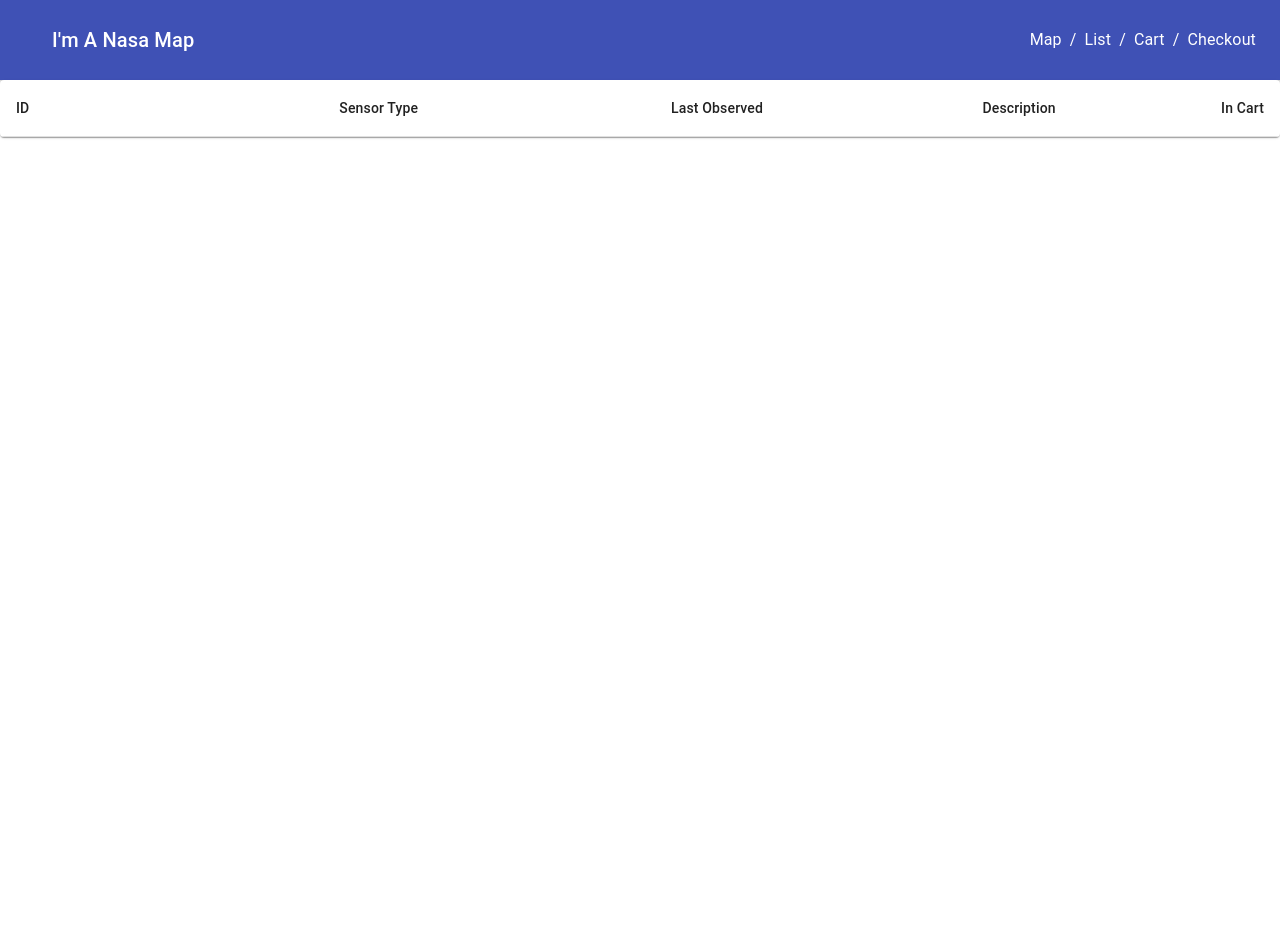
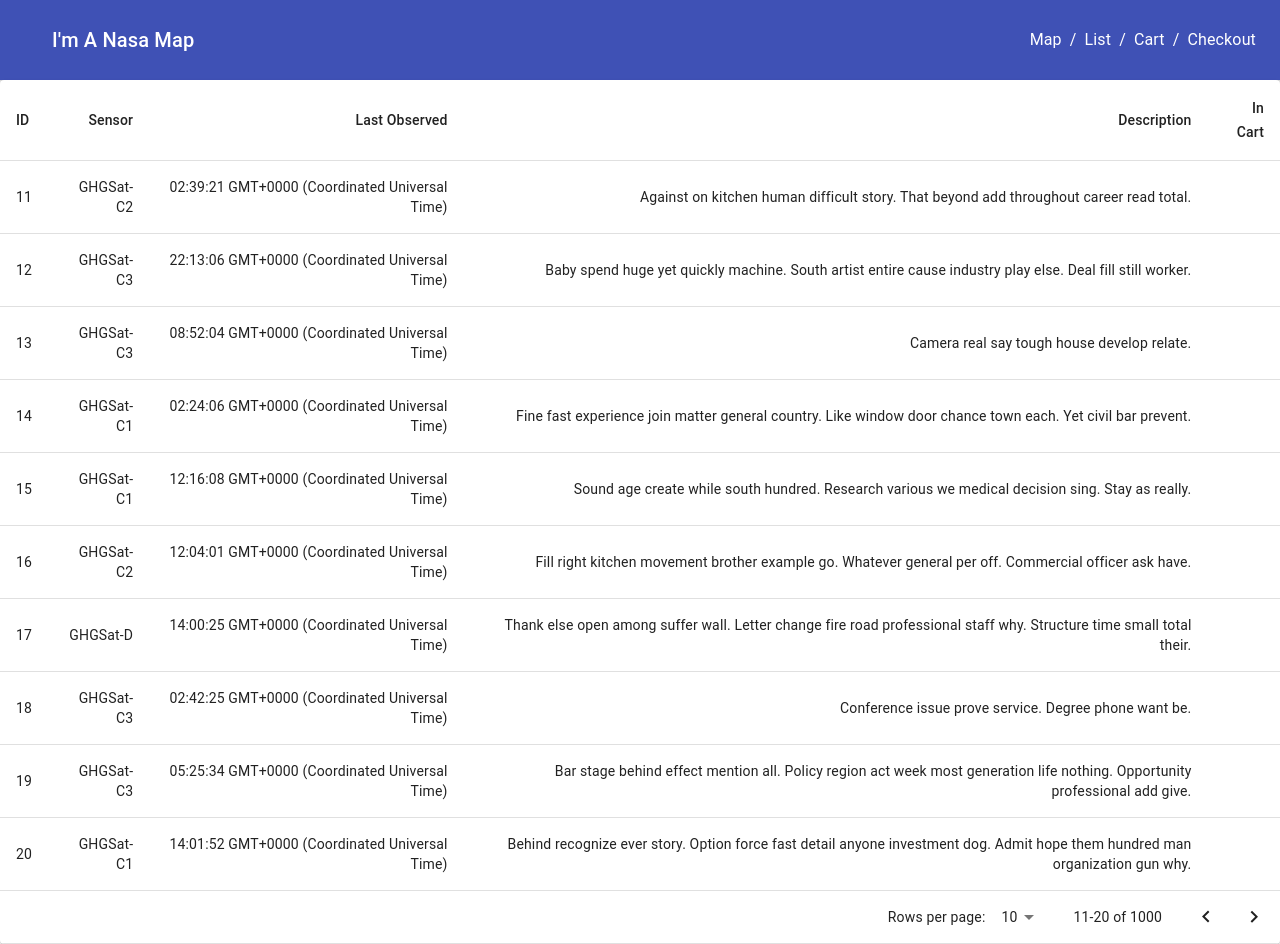
Before and after one commit to GHGSat/tech-challenge, a React (Create React App) app in the folder frontend/app/: page /list in a window 1280 px wide. Before the commit the page ends 800 px from the top, so only its background shows below. Built offline with nearby package versions, Linux system fonts and the light colour scheme.

Commit message:
Sets pagination on list view

```diff
--- a/frontend/app/src/App.js
+++ b/frontend/app/src/App.js
@@ -1,20 +1,26 @@
-import React from 'react';
-import logo from './logo.svg';
+import React, { useEffect } from 'react';
+// import logo from './logo.svg';
 import './App.css';
 import {
   BrowserRouter as Router,
   Switch,
   Route,
-  Link
 } from "react-router-dom";
 
 import { WebMapView } from './components/Map/Map'
 import { Header } from './components/Header'
 import { ListView } from './components/ListView'
 
-
+import { useMachine } from '@xstate/react';
+import { geoJson } from './state/geoJson';
 
 function App() {
+  const [current, send] = useMachine(geoJson);
+
+  useEffect(() => {
+    send('FETCH')
+  }, [current.matches('idle')])
+
   return (
     <Router>
     <div className="App">
@@ -22,7 +28,11 @@ function App() {
       <main>
         <Switch>
           <Route path="/list">
-              <ListView />
+          {
+            current.matches('resolved') ?
+              <ListView context={current.context} action={send} />
+              : "Loading"
+          }
           </Route>
           <Route path="/cart">
             {/* { cart } */}
@@ -31,7 +41,12 @@ function App() {
             {/* { checkout } */}
           </Route>
           <Route path="/">
-            <WebMapView />
+            {
+              current.matches('resolved')
+                ?  <WebMapView geoJson={current} action={send} />
+                : "...loading geoJson"
+              }
+
             {/* TODO: ADD LOADING STATE */}
           </Route>
         </Switch>
--- a/frontend/app/src/components/ListView/index.js
+++ b/frontend/app/src/components/ListView/index.js
@@ -7,6 +7,8 @@ import TableContainer from '@material-ui/core/TableContainer';
 import TableHead from '@material-ui/core/TableHead';
 import TableRow from '@material-ui/core/TableRow';
 import Paper from '@material-ui/core/Paper';
+import { TablePagination, TableFooter } from '@material-ui/core';
+import { useLocation, useHistory } from "react-router-dom";
 
 const useStyles = makeStyles({
     table: {
@@ -14,38 +16,82 @@ const useStyles = makeStyles({
     },
 });
 
-function createData(name, calories, fat, carbs, protein) {
-return { name, calories, fat, carbs, protein };
+function useQuery(param = "", def) {
+  let history = useHistory();
+  const data = new URLSearchParams(useLocation().search)
+  // set
+  const setQuery = (value) => {
+    data.set(param, value)
+    history.push({
+      search: data.toString()
+    })
+  }
+
+  let value = data.get(param)
+  if (value === null) {
+    value = def
+  }
+  return [value, setQuery]
 }
 
-export const ListView = ({ rows = [] }) => {
+const filterByPage = (data, page, rowsPerPage, setRows) => {
+  const start = page * rowsPerPage;
+  const end = page * rowsPerPage + rowsPerPage
+  setRows(data.slice(start, end))
+}
+
+// TODO: implement router pagination by query params
+
+export const ListView = ({ context: { geoJson }, call}) => {
+    const [page, setPage] = useQuery('page', 1)
+    const [limit, setLimit] = useQuery('limit', 10)
+    const [rows, setRows] = React.useState([])
     const classes = useStyles();
+
+    React.useEffect(() => {
+      filterByPage(geoJson.features, page, limit, setRows)
+      // setPage(query.e)
+    }, [ page, limit ])
+
     return <TableContainer component={Paper}>
-      <Table className={classes.table} aria-label="simple table">
+      <Table className={classes.table} aria-label="observation table">
         <TableHead>
           <TableRow>
-            <TableCell>ID</TableCell>
-            <TableCell align="right">Sensor Type</TableCell>
-            <TableCell align="right">Last Observed</TableCell>
-            <TableCell align="right">Description</TableCell>
-            <TableCell align="right">In Cart</TableCell>
+            <TableCell>{'ID'}</TableCell>
+            <TableCell align="right">{'Sensor'}</TableCell>
+            <TableCell align="right">{'Last Observed'}</TableCell>
+            <TableCell align="right">{'Description'}</TableCell>
+            <TableCell align="right">{'In Cart'}</TableCell>
           </TableRow>
         </TableHead>
         <TableBody>
-          {rows.map((row) => (
-            <TableRow key={row.name}>
+           {/* TODO ADD LINK FOR URL PARAMATER FOR ID TO QUERY SPECIFIC ON CLICK */}
+          { rows.length && rows.map(({ properties }, i) => {
+            const date = new Date(properties.observed_on).toTimeString()
+            return (
+            <TableRow key={i}>
               <TableCell component="th" scope="row">
-                {row.name}
+                {i + 1 + (page * limit)}
               </TableCell>
-              <TableCell align="right">{row.id}</TableCell>
-              <TableCell align="right">{row.fat}</TableCell>
-              <TableCell align="right">{row.carbs}</TableCell>
+              <TableCell align="right">{properties.sensor}</TableCell>
+              <TableCell align="right">{date}</TableCell>
+              <TableCell align="right">{properties.description}</TableCell>
               <TableCell align="right">
-                <button> add to cart </button>
+                {/* <button> add to cart </button> */}
               </TableCell>
             </TableRow>
-          ))}
+          )})}
         </TableBody>
+        <TableFooter>
+            <TableRow>
+              <TablePagination
+                onChangePage={(evt, p) => setPage(p) }
+                onChangeRowsPerPage={(evt) => setLimit(evt.target.value)}
+                rowsPerPage={limit}
+                count={geoJson.features.length}
+                page={Number(page)}/>
+            </TableRow>
+        </TableFooter>
       </Table>
     </TableContainer>
 }
--- a/frontend/app/src/components/Map/Map.js
+++ b/frontend/app/src/components/Map/Map.js
@@ -1,36 +1,13 @@
 import React, { useEffect, useRef } from 'react'
 import { loadModules } from 'esri-loader';
-import { resolve } from 'path'
+//import { resolve } from 'path'
 
-import { createMachine, interpret } from 'xstate';
-import { Machine } from 'xstate';
-
-
-const mapMachine = Machine({})
-
-Machine({
-    id: 'gismap',
-    initial: 'inactive',
-    states: {
-      inactive: {
-        on: { TOGGLE: 'active' }
-      },
-      active: {
-        on: { TOGGLE: 'inactive' }
-      }
-    }
-  });
-
-
-export const WebMapView = () => {
+export const WebMapView = (props) => {
   const mapRef = useRef();
-
   useEffect(
     () => {
-
-
       // lazy load the required ArcGIS API for JavaScript modules and CSS
-      loadModules(['esri/Map', 'esri/views/MapView', "esri/layers/GeoJSONLayer", "esri/support/popupUtils"], { css: true })
+      loadModules(['esri/Map', 'esri/views/MapView', "esri/layers/GeoJSONLayer"], { css: true })
       .then(([ArcGISMap, MapView, GeoJSONLayer]) => {
         const map = new ArcGISMap({
           basemap: 'topo-vector'
@@ -67,9 +44,9 @@ export const WebMapView = () => {
         function addToCart() {
             console.log('bada bing')
         }
-
+        // Template for the popup
         const template = {
-            title: "{OBJECTID}",
+            title: "ID: {OBJECTID}",
             content: [
                 {
                   type: "fields",
@@ -93,7 +70,8 @@ export const WebMapView = () => {
                 addToCartAction
             ]
         };
-                // load the map view at the ref's DOM node
+
+        // load the map view at the ref's DOM node
         const view = new MapView({
           container: mapRef.current,
           map: map,
@@ -102,16 +80,15 @@ export const WebMapView = () => {
         });
 
         view.popup.on('trigger-action', (event) => {
-          // console.log(event)
-          // ADD TO CART
+          // ADD TO CART EVENT TRIGGER ON MAP
           if (event.action.id === "add-to-cart") {
-            console.log('add-to-cart')
+            addToCart()
           }
         })
 
         var geojsonLayer = new GeoJSONLayer({
             // json lives in the public folder atm
-            url: resolve(process.env.PUBLIC_URL + '/observations.json'),
+            url: props.geoJson.context.url,
             copyright: "",
             outFields: ["sensor", "description", "observed_on"],
             fields,
--- /dev/null
+++ b/frontend/app/src/state/geoJson.js
@@ -0,0 +1,65 @@
+import { createMachine, assign } from 'xstate';
+// this needs to be here we can't fetch it twice and it's a toy app
+const data = require('./observations.json')
+
+export const geoJson = createMachine({
+  id: 'geoJson',
+  initial: 'idle',
+  context: {
+    url: null,
+    geoJson: null,
+    dernormalized: null
+  },
+  states: {
+    idle: {
+      on: {
+        FETCH: 'loading'
+      }
+    },
+    loading: {
+      invoke: {
+        id: 'fetchGeoJson',
+        src: (context, event) => {
+            return new Promise((res, rej) => {
+                setTimeout(() => {
+                    res(data)
+                }, 500)
+            })
+        },
+        onDone: {
+          target: 'resolved',
+          actions: assign({
+            geoJson: (_, event) => {
+                return event.data
+            },
+            dernormalized: (_, event) => {
+                console.log(_, event)
+            },
+            url: (_, event) => {
+                return window.URL.createObjectURL(
+                    new Blob([
+                        JSON.stringify(event.data)
+                    ], { type: "text/json"}))
+            }
+          })
+        },
+        onError: 'rejected'
+      },
+      on: {
+        CANCEL: 'idle'
+      }
+    },
+    resolved: {
+      type: 'final'
+    },
+    rejected: {
+      on: {
+        FETCH: 'loading'
+      }
+    }
+  }
+});
+
+// const swService = interpret(geoJSON)
+//   .onTransition((state) => console.log(state.value))
+//   .start();
```
Also changed, not shown: frontend/app/src/state/docs/geoJson/geoJson.md (added, +17 -0 lines), frontend/app/src/state/cart.js (added), frontend/app/src/state/docs/geoJson/geoJsonStateMachine.png (added), frontend/app/src/state/observations.json (renamed from frontend/app/public/observations.json).
